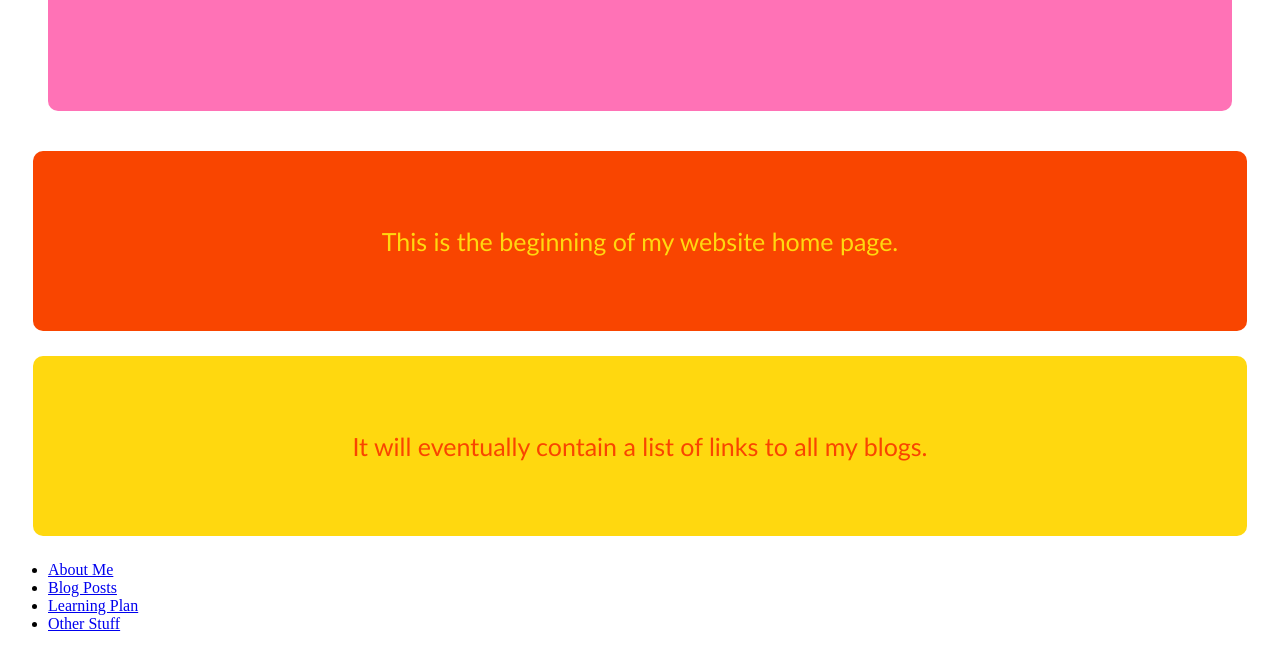
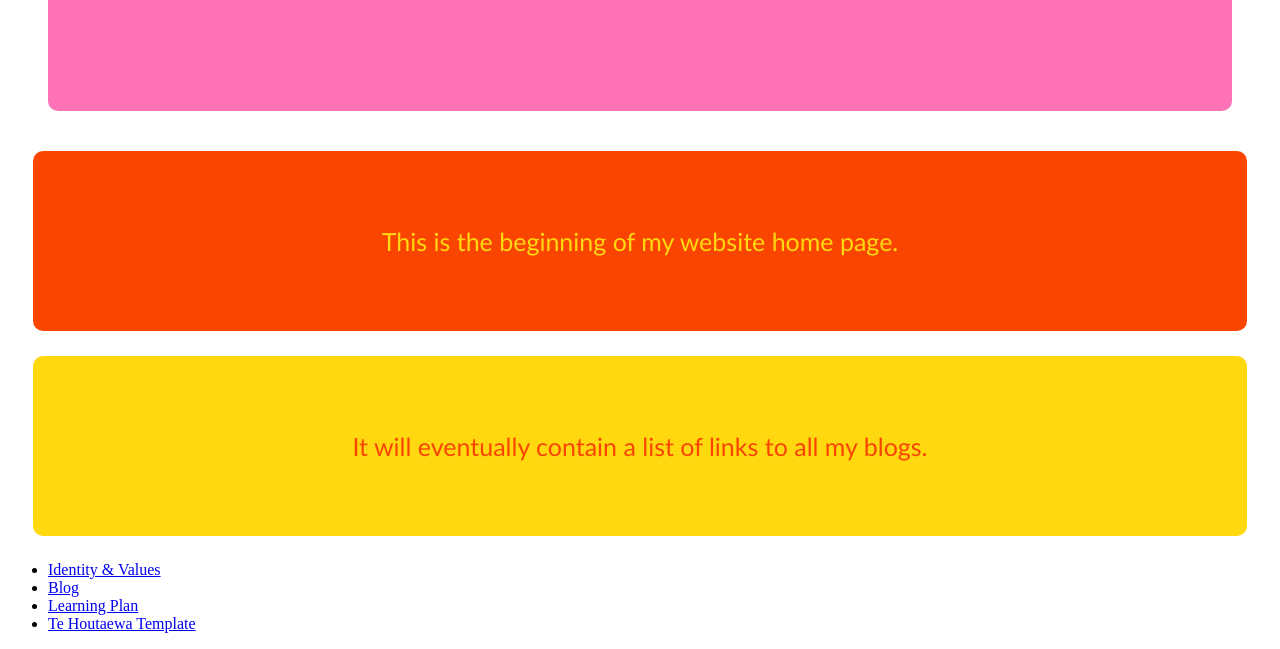
Before and after one commit to brooklyn-lyndontonga/brooklyn-lyndontonga.github.io, a plain HTML site: page index.html in a window 1280 px wide. Shown: the part 292-941 px from the top of the page. Drawn offline with Linux system fonts and the light colour scheme.

Commit message:
anchoring nav list

```diff
--- a/index.html
+++ b/index.html
@@ -28,10 +28,10 @@
 <div class="nav-container">
     <nav>
       <ul>
-        <li><a href="about-me">About Me</a></li>
-        <li><a href="blog">Blog Posts</a></li>
-        <li><a href="learning-plan">Learning Plan</a></li>
-        <li><a href="other-stuff">Other Stuff</a></li>
+        <li><a href="blog/identity-values.html">Identity & Values</a></li>
+        <li><a href="blog/">Blog</a></li>
+        <li><a href="blog/learning-plan.html">Learning Plan</a></li>
+        <li><a href="blog/te-houtaewa-template.html">Te Houtaewa Template</a></li>
       </ul>
     </nav>
 </div>
```
